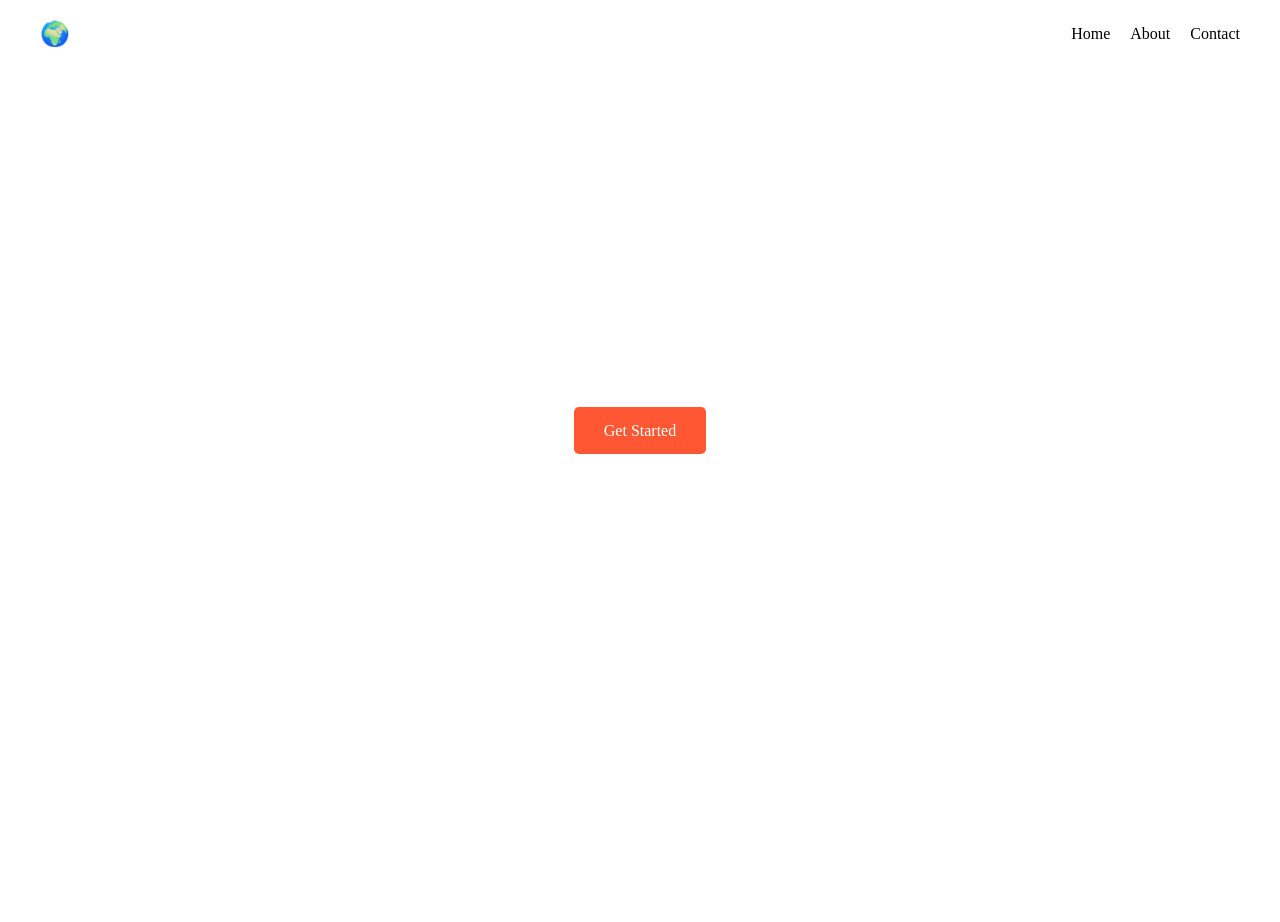
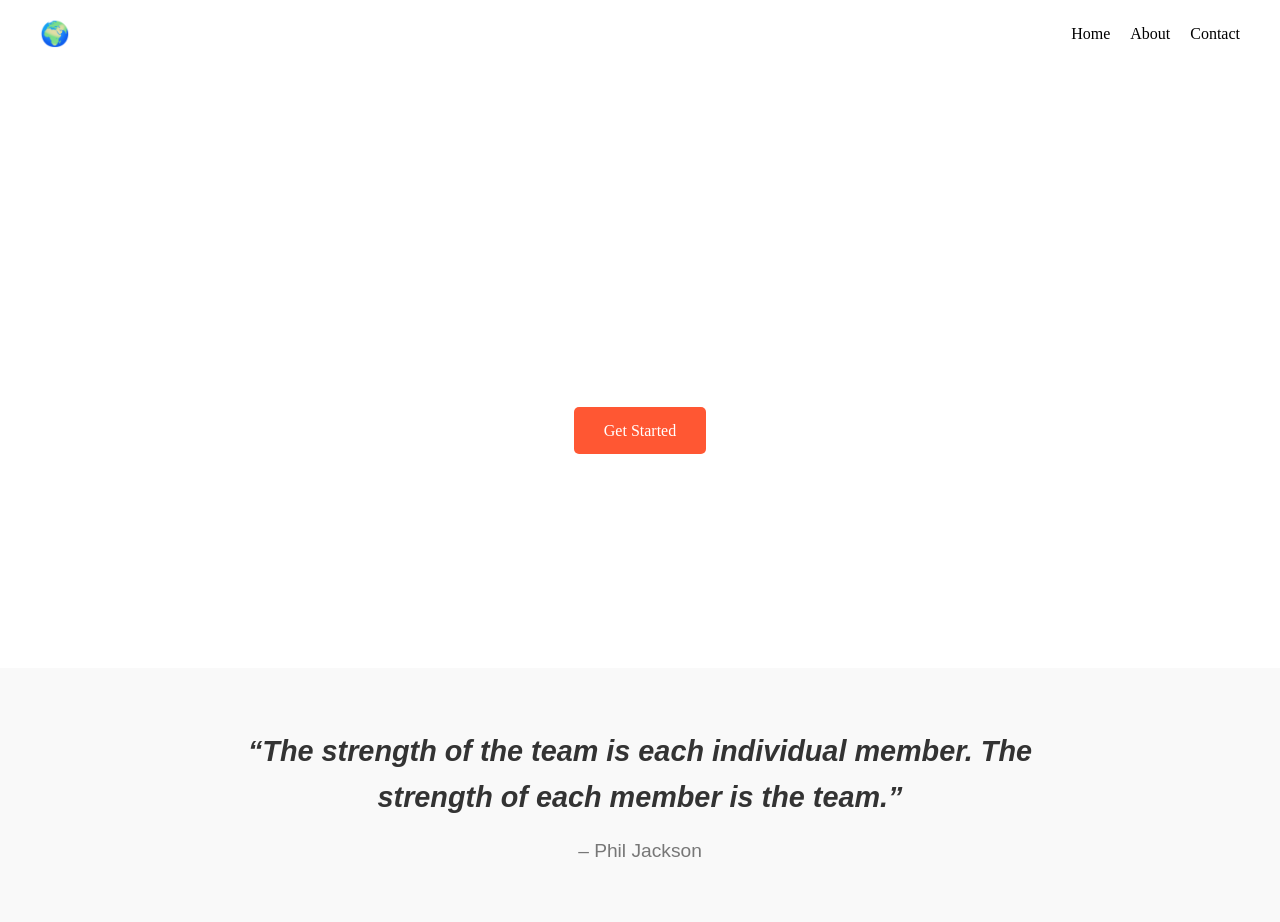
Before and after one commit to Muhammad0023/alx_html_css_advanced, a plain HTML site: page index.html in a window 1280 px wide. Before the commit the page ends 800 px from the top, so only its background shows below. Drawn offline with Linux system fonts and the light colour scheme.

Commit message:
Add quote section with styling from Figma

```diff
--- a/index.html
+++ b/index.html
@@ -33,6 +33,12 @@
       <a href="#" class="btn">Get Started</a>
     </div>
   </section>
+<section class="quote">
+  <blockquote>
+    “The strength of the team is each individual member. The strength of each member is the team.”
+  </blockquote>
+  <p class="author">– Phil Jackson</p>
+</section>
 
 </body>
 </html>
--- a/styles.css
+++ b/styles.css
@@ -67,3 +67,26 @@ nav a {
   text-decoration: none;
   border-radius: 5px;
 }
+/* Quote Section */
+.quote {
+  background-color: #f9f9f9;
+  padding: 60px 20px;
+  text-align: center;
+  font-family: 'Source Sans Pro', sans-serif;
+}
+
+.quote blockquote {
+  font-size: 1.8rem;
+  font-weight: 600;
+  font-style: italic;
+  color: #333;
+  margin: 0 auto;
+  max-width: 800px;
+  line-height: 1.6;
+}
+
+.quote .author {
+  margin-top: 20px;
+  font-size: 1.2rem;
+  color: #777;
+}
```
